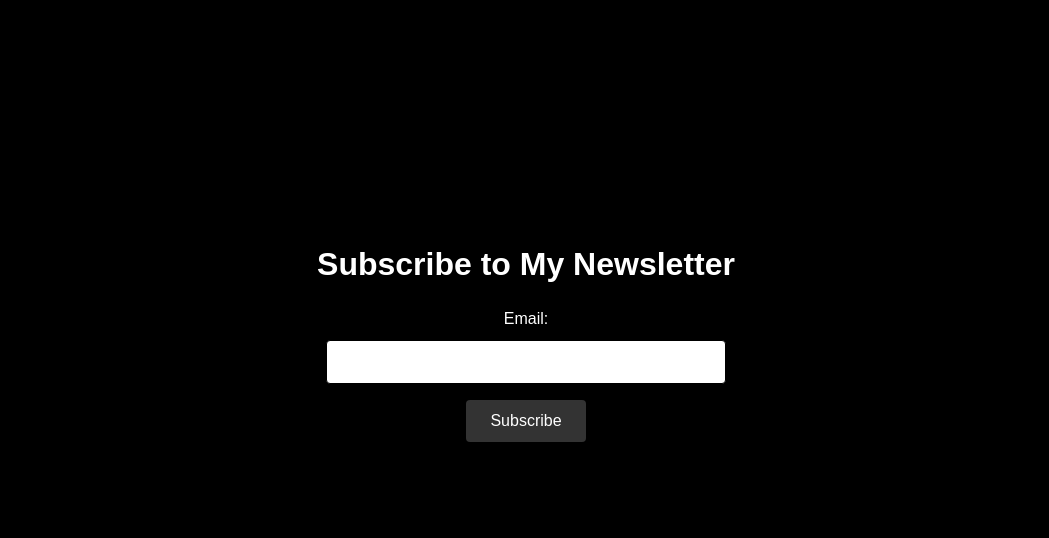
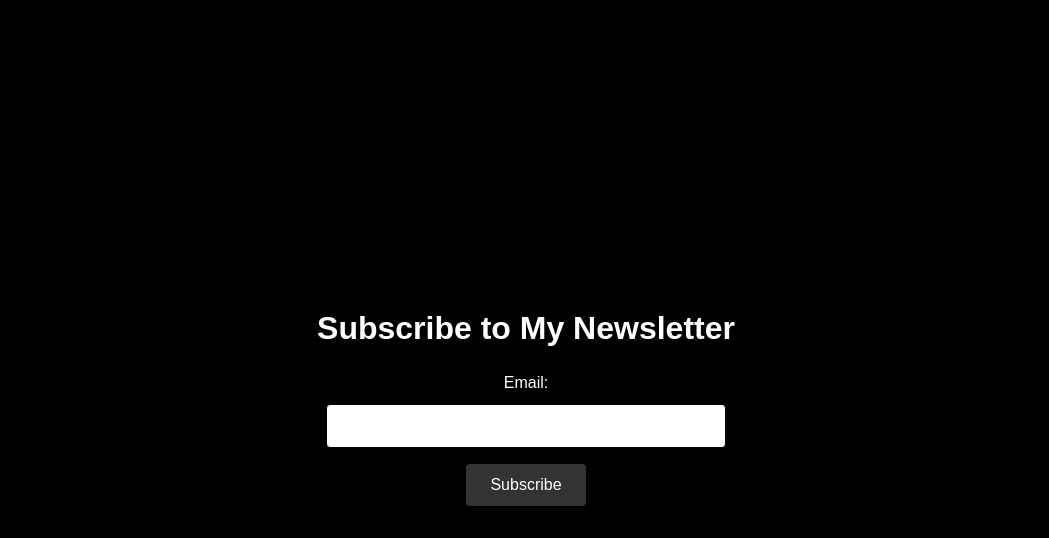
Before and after one commit to iprajwallkurs/landing-page, a plain HTML site: page index.html in a window 1280 px wide. Shown: the part 497-1035 px from the top of the page, without its empty margins (114-1163 px from the left). Before the commit the page ends 971 px from the top, so only its background shows below. Drawn offline with nearby package versions, Linux system fonts and the light colour scheme; a script that the page names is missing.

Commit message:
updated stylecss

```diff
--- a/style.css
+++ b/style.css
@@ -246,7 +246,7 @@ body {
 #newsletter {
     background-color: #000000;
     padding: 2rem;
-    margin: -6rem auto 0 auto;
+    margin: -2rem auto 0 auto;
     max-width: 600px;
     border-radius: 8px;
     box-shadow: 0 0 10px rgba(0, 0, 0, 0.3);
```
